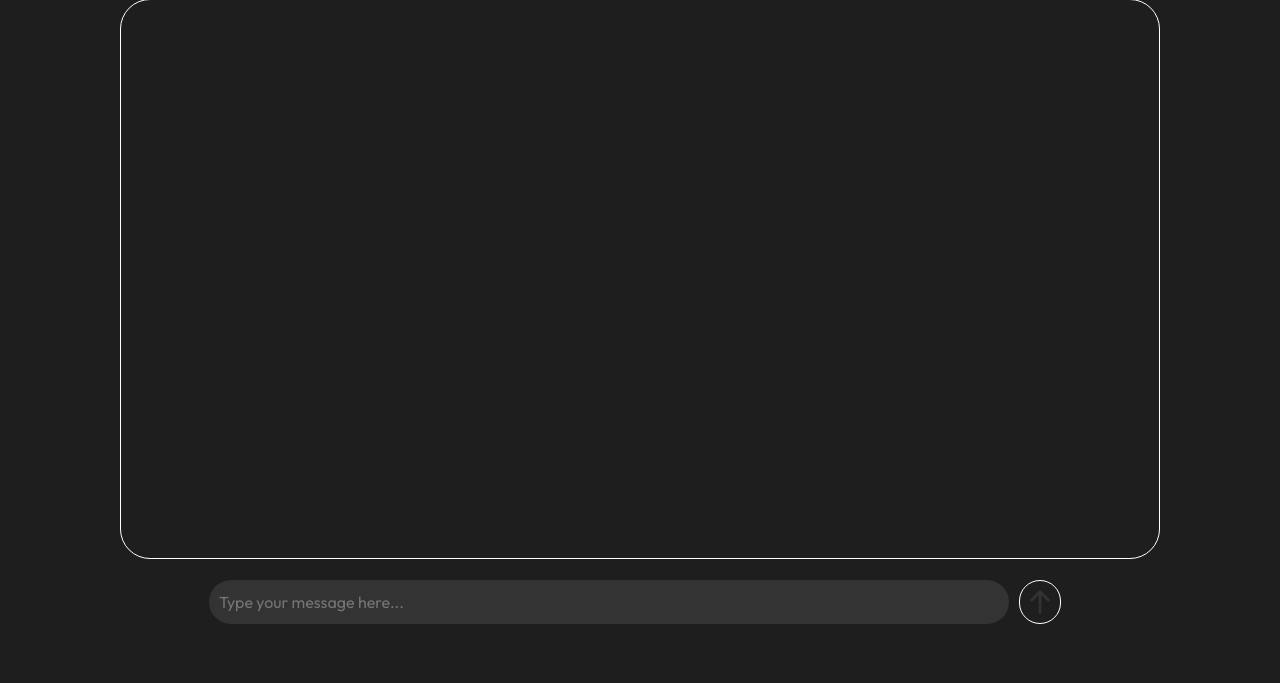
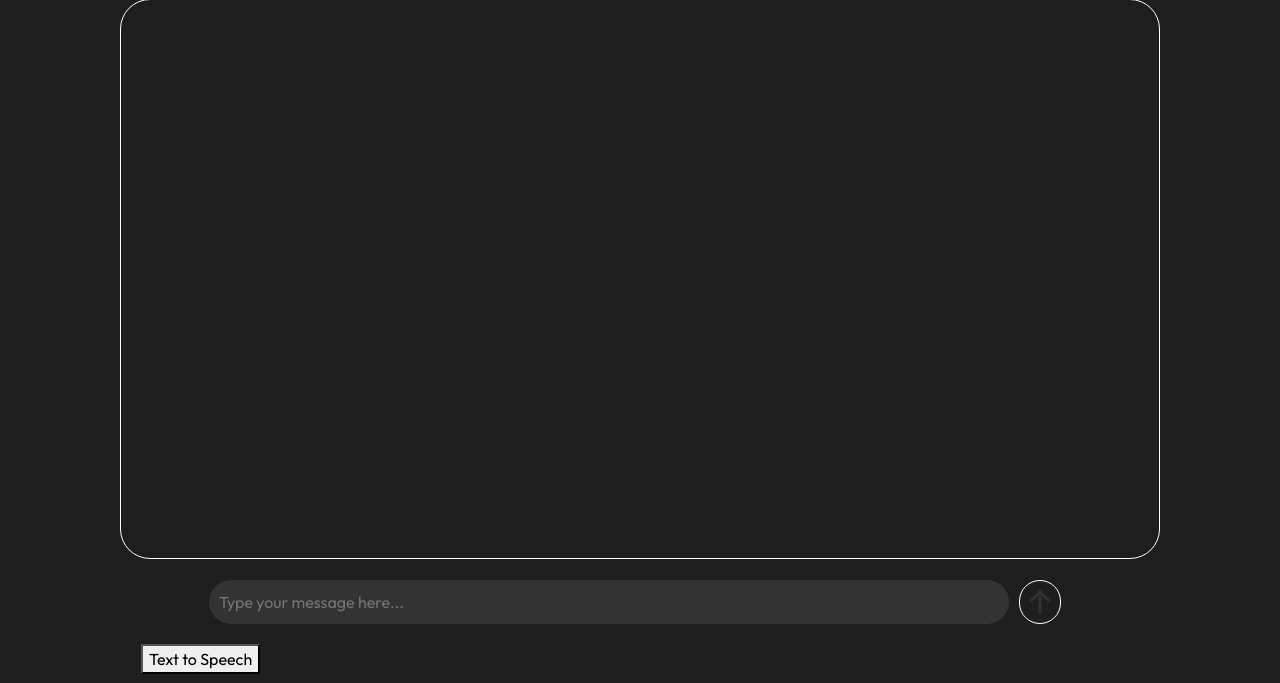
Before and after one commit to Hike-12/SIH, a Django app: page /chatbot/ in a window 1280 px wide. Shown: the part 117-800 px from the top of the page. Run offline with Django 5.2, Linux system fonts and the light colour scheme.

Commit message:
text to speech

```diff
--- a/Home/views.py
+++ b/Home/views.py
@@ -10,7 +10,9 @@ from django.shortcuts import render
 from django.views.decorators.csrf import csrf_exempt
 from .news import News
 import requests
-# Create your views here.
+import pyttsx3
+
+
 def home(request):
 
     quizs = Quiz.objects.filter(status = False)
--- a/templates/chatbot.html
+++ b/templates/chatbot.html
@@ -1,4 +1,6 @@
-{% extends "base.html" %}{% block body %}
+{% extends "base.html" %}
+
+{% block body %}
 <div class="chatbox">
   <form id="chat-form" method="post">
     {% csrf_token %}
@@ -8,15 +10,18 @@
         type="text"
         id="ai-input"
         placeholder="Type your message here..."
+        onkeydown="checkEnter(event)"
       />
       <button
         type="button"
         class="ai-submit"
         onclick="sendMessage()"
-        onkeydown="checkEnter(event)"
       >
         <img class="arrow" src="/static/images/arrow.png" />
       </button>
+    </div>
+    <div class="TextToSpeech" id="TTS">
+      <button type="button" onclick="TextToSpeech()">Text to Speech</button>
     </div>
   </form>
 </div>
@@ -27,7 +32,9 @@
     formattedText = formattedText.replace(/\n/g, "<br>");
     return formattedText;
   }
+
   const csrftoken = document.querySelector("[name=csrfmiddlewaretoken]").value;
+  let lastBotResponse = "";  // Variable to store the last bot response
 
   async function sendMessage() {
     const message = document.getElementById("ai-input").value.trim();
@@ -57,6 +64,9 @@
             <div class="bot-message">Bot: ${botResponse}</div>
         </div>
       `;
+
+      lastBotResponse = data.response;
+
       document.getElementById("ai-input").value = "";
       document.getElementById("messages").scrollTop =
         document.getElementById("messages").scrollHeight;
@@ -71,6 +81,15 @@
       sendMessage();
     }
   }
+
+  function speakText(text) {
+    var speech = new SpeechSynthesisUtterance(text);
+    window.speechSynthesis.speak(speech);
+  }
+
+  function TextToSpeech() {
+    speakText(lastBotResponse);
+  }
 </script>
 
 {% endblock %}
```
Also changed, not shown: db.sqlite3. Lines whose indentation alone changed are shown as unchanged.
